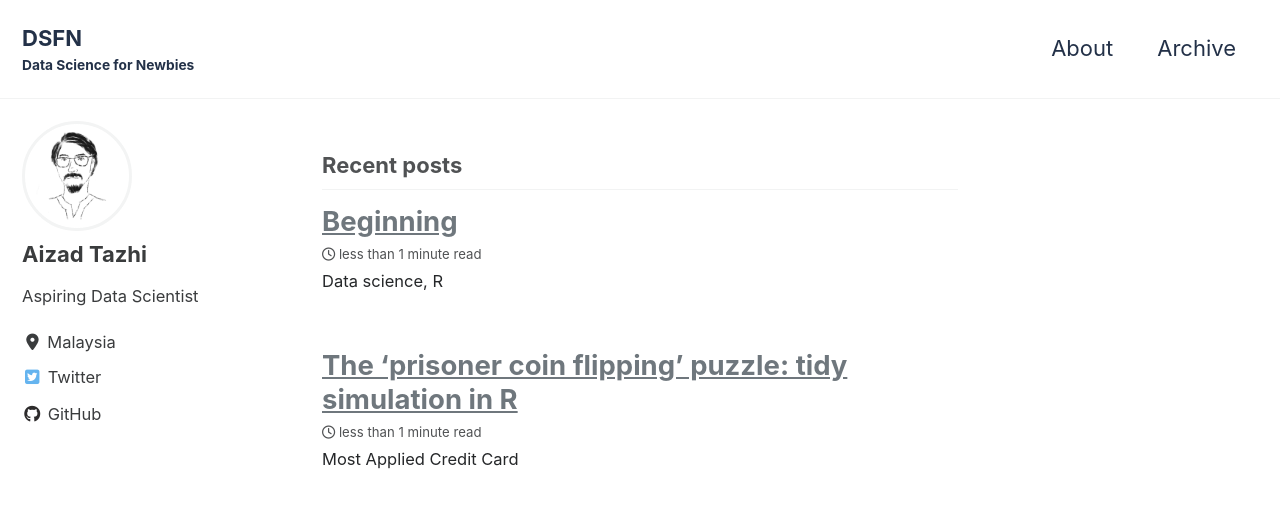
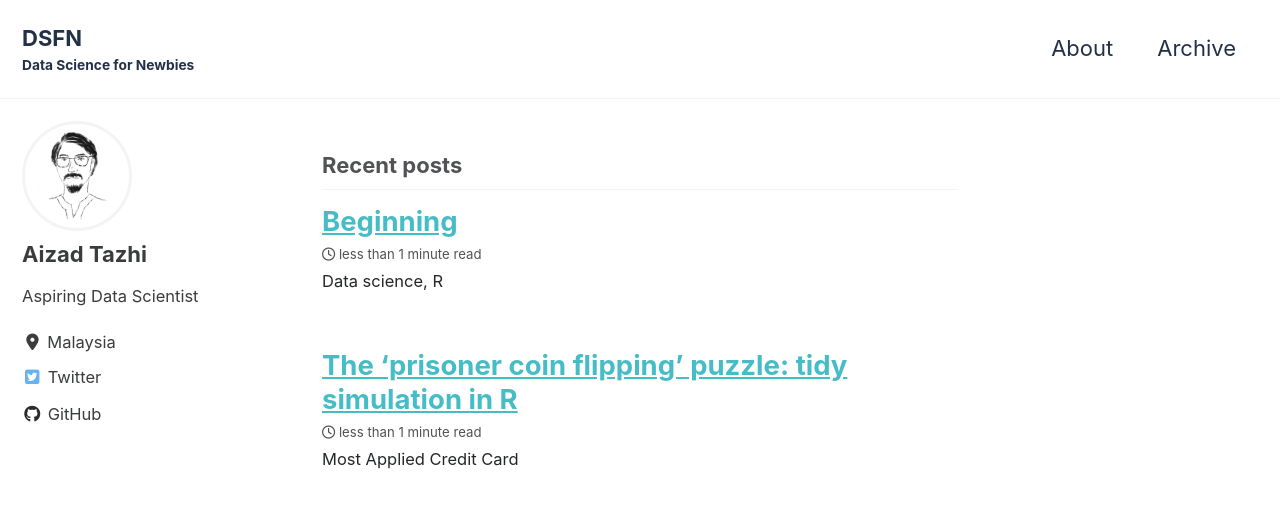
Before and after one commit to aizad1125/aizad1125.github.io, a Jekyll site: the page built from index.html, in a window 1280 px wide and 900 px high. Shown: the top 508 px of the window. Built offline with Jekyll 4.4.1, drawn with Linux system fonts in a browser that asks for light colours; cached includes are drawn as plain includes; nearby versions of some CDN libraries; the list of posts is cut into pages by our own code.

Commit message:
update css

```diff
--- a/_sass/minimal-mistakes/_variables.scss
+++ b/_sass/minimal-mistakes/_variables.scss
@@ -56,7 +56,6 @@ $h-size-6: 1em !default; // ~16px
    ========================================================================== */
 
 $gray: #7a8288 !default;
-$black: #000 !default;
 $dark-gray: mix(#000, $gray, 50%) !default;
 $darker-gray: mix(#000, $gray, 70%) !default;
 $light-gray: mix(#fff, $gray, 50%) !default;
@@ -112,8 +111,8 @@ $youtube-color: #bb0000 !default;
 $xing-color: #006567 !default;
 
 /* links */
-$link-color: #6f777d !default;
-$link-color-hover: #46bdc6 !default;
+$link-color: #46bdc6 !default;
+$link-color-hover: #6f777d !default;
 $link-color-visited: #46bdc6 !default;
 $masthead-link-color: #233148 !default;
 $masthead-link-color-hover: #233148 !default;
```
